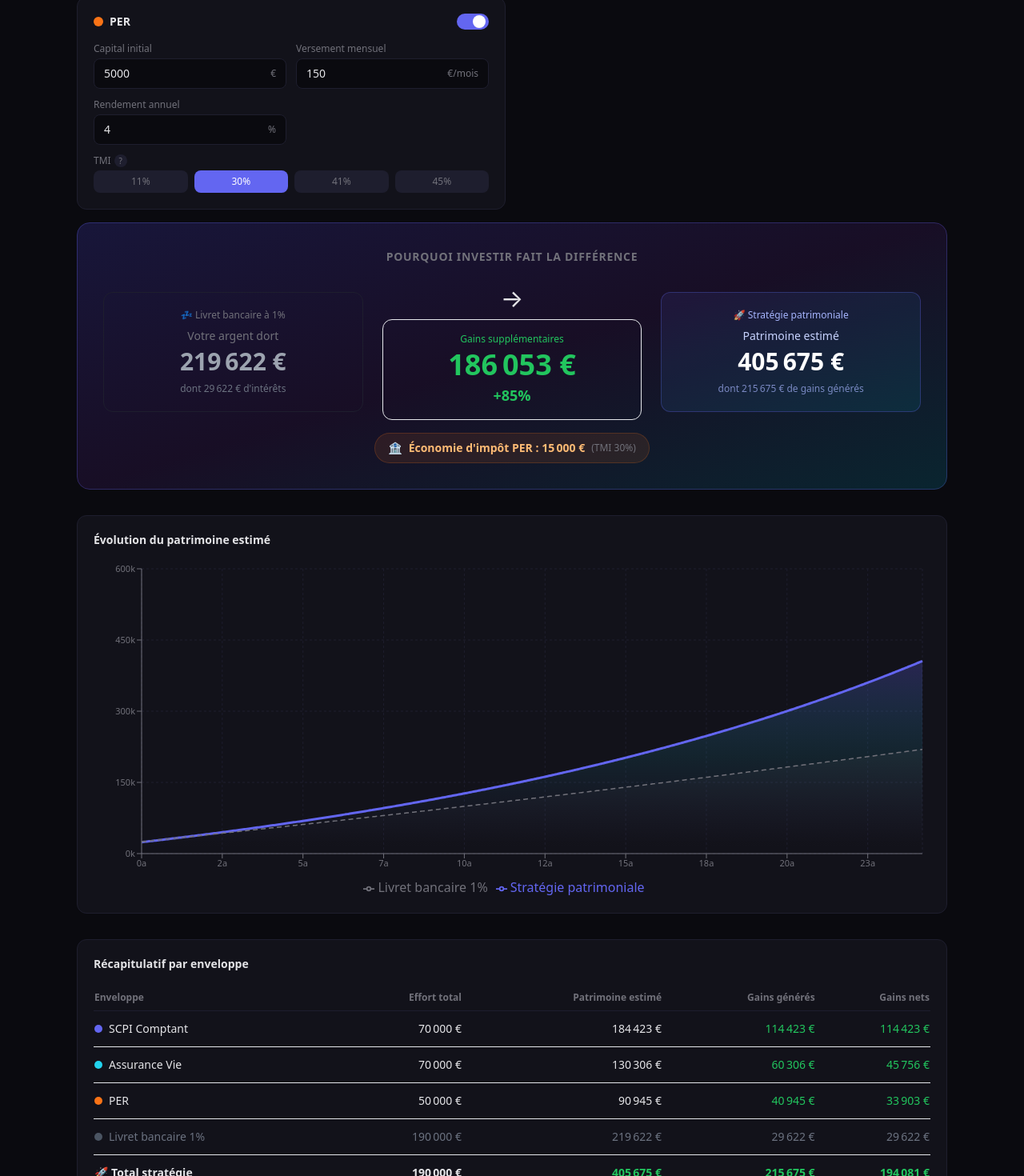
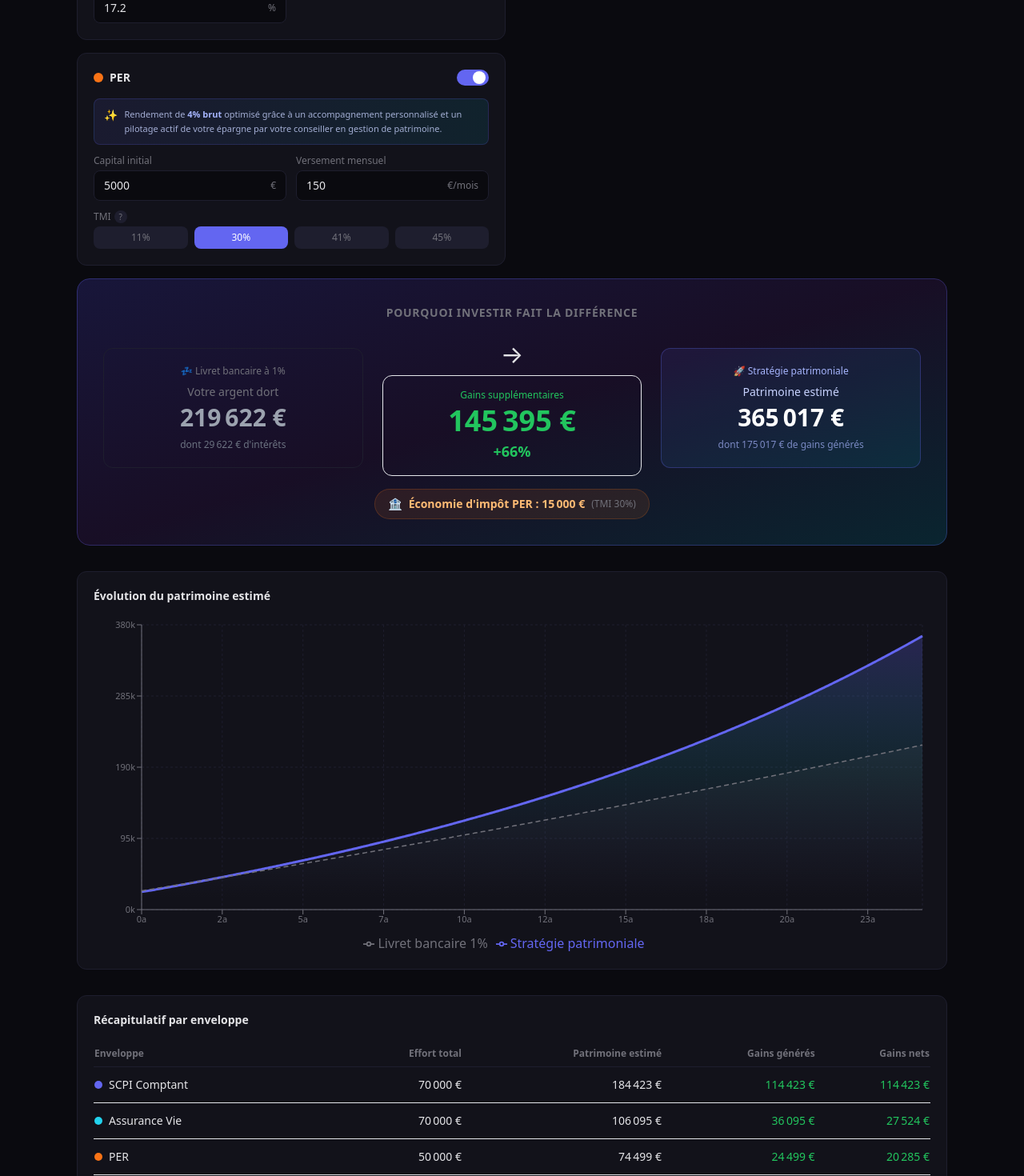
Before and after one commit to louminod/simulateur-patrimoine, a Next.js app: page / in a window 1280 px wide. Shown: the part 820-2290 px from the top of the page at 80% size. Built offline with nearby package versions, Linux system fonts and the light colour scheme.

Commit message:
feat: CGP value prop, fixed AV/PER fees

```diff
--- a/src/app/page.tsx
+++ b/src/app/page.tsx
@@ -46,13 +46,16 @@ const defaultSCPICredit: SCPICreditConfig = {
 
 const defaultAV: EnvelopeConfig = {
   enabled: true, initialCapital: 10000, monthlyContribution: 200, rate: 4,
-  reinvestDividends: false, entryFees: 0, jouissanceMonths: 0, socialCharges: 17.2, tmi: 30,
+  reinvestDividends: false, entryFees: 4, jouissanceMonths: 0, socialCharges: 17.2, tmi: 30,
 };
 
 const defaultPER: EnvelopeConfig = {
   enabled: true, initialCapital: 5000, monthlyContribution: 150, rate: 4,
-  reinvestDividends: false, entryFees: 0, jouissanceMonths: 0, socialCharges: 0, tmi: 30,
+  reinvestDividends: false, entryFees: 4, jouissanceMonths: 0, socialCharges: 0, tmi: 30,
 };
+
+const AV_PER_ENTRY_FEES = 4; // 4% fixed entry fees
+const AV_PER_MGMT_FEES = 1; // 1% annual management fees
 
 const LIVRET_RATE = 1; // 1% livret bancaire classique for comparison
 const SCPI_REVALUATION = 1; // 1% annual part revaluation
@@ -135,18 +138,18 @@ function calcLoanPayment(principal: number, annualRate: number, years: number) {
 // ── Simulate cash SCPI / AV / PER ──
 function simulate(config: EnvelopeConfig, years: number, type: "scpi" | "av" | "per") {
   const months = years * 12;
+  const isAVPER = type === "av" || type === "per";
+  const entryFeePct = isAVPER ? AV_PER_ENTRY_FEES / 100 : (type === "scpi" ? config.entryFees / 100 : 0);
+  const mgmtFeeMonthly = isAVPER ? AV_PER_MGMT_FEES / 100 / 12 : 0;
   const monthlyRate = config.rate / 100 / 12;
   const monthlyRevalo = type === "scpi" ? SCPI_REVALUATION / 100 / 12 : 0;
-  let capital = config.initialCapital;
+  let capital = config.initialCapital * (1 - entryFeePct);
   let totalInvested = config.initialCapital;
-
-  if (type === "scpi") capital *= (1 - config.entryFees / 100);
 
   const dataPoints: number[] = [capital];
 
   for (let m = 1; m <= months; m++) {
-    let contribution = config.monthlyContribution;
-    if (type === "scpi") contribution *= (1 - config.entryFees / 100);
+    const contribution = config.monthlyContribution * (1 - entryFeePct);
     capital += contribution;
     totalInvested += config.monthlyContribution;
 
@@ -155,6 +158,11 @@ function simulate(config: EnvelopeConfig, years: number, type: "scpi" | "av" | "
     // Yield (dividends / interest)
     const gains = capital * monthlyRate;
     capital += gains;
+
+    // Management fees (AV/PER: 1%/year deducted monthly)
+    if (isAVPER) {
+      capital *= (1 - mgmtFeeMonthly);
+    }
 
     // SCPI part revaluation (1%/year)
     if (type === "scpi") {
@@ -272,10 +280,16 @@ function EnvelopeCard({ title, color, config, onChange, type }: {
         <Toggle on={config.enabled} onToggle={() => set({ enabled: !config.enabled })} />
       </div>
       {config.enabled && (
+        <div className="space-y-3">
+          <div className="flex items-start gap-2 bg-gradient-to-r from-indigo-500/10 to-cyan-500/10 border border-indigo-500/20 rounded-lg px-3 py-2.5">
+            <span className="text-sm">✨</span>
+            <p className="text-[11px] text-indigo-200/80 leading-relaxed">
+              Rendement de <span className="font-semibold text-indigo-300">4% brut</span> optimisé grâce à un accompagnement personnalisé et un pilotage actif de votre épargne par votre conseiller en gestion de patrimoine.
+            </p>
+          </div>
           <div className="grid grid-cols-2 gap-3">
             <Field label="Capital initial" value={config.initialCapital} onChange={(v) => set({ initialCapital: v })} suffix="€" />
             <Field label="Versement mensuel" value={config.monthlyContribution} onChange={(v) => set({ monthlyContribution: v })} suffix="€/mois" />
-          <Field label="Rendement annuel" value={config.rate} onChange={(v) => set({ rate: v })} suffix="%" step={0.1} />
             {type === "av" && (
               <Field label="Prélèvements sociaux" value={config.socialCharges} onChange={(v) => set({ socialCharges: v })} suffix="%" tip="17.2% en France" />
             )}
@@ -294,6 +308,7 @@ function EnvelopeCard({ title, color, config, onChange, type }: {
                 </div>
               </div>
             )}
+          </div>
         </div>
       )}
     </div>
```
Lines whose indentation alone changed are shown as unchanged.
